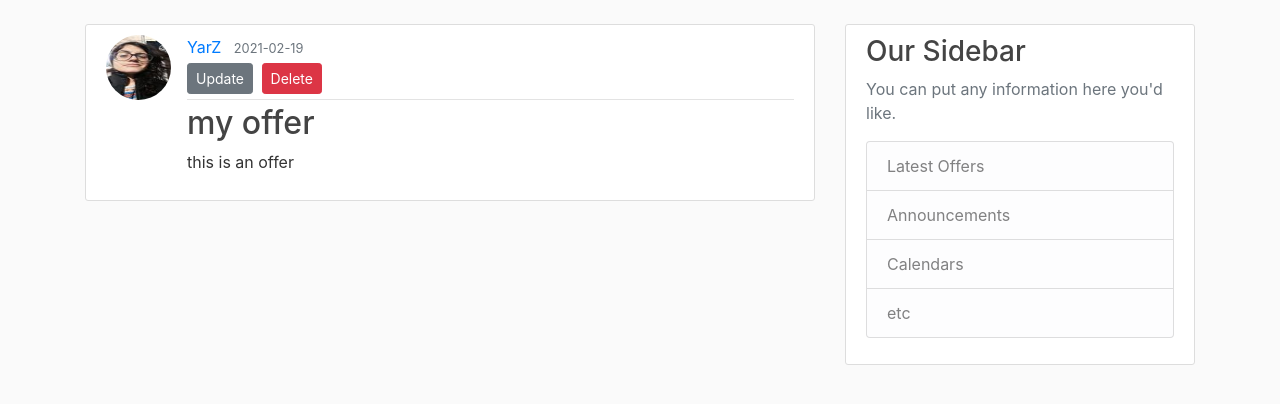
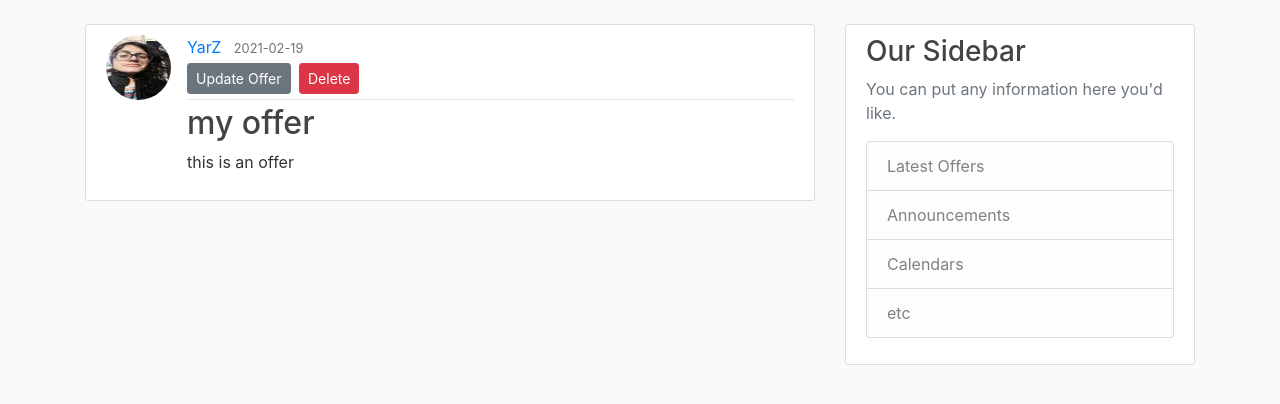
Before and after one commit to yara89/My_Apppy, a Flask app: page /post/1 in a window 1280 px wide. Shown: the part 56-460 px from the top of the page. Run offline with Flask 2, Linux system fonts and the light colour scheme; a user stored in the database is signed in; data comes from the database, SQL or seed files in the repository; some libraries are stand-ins or nearby versions.

```diff
--- a/tabadol/templates/post.html
+++ b/tabadol/templates/post.html
@@ -4,11 +4,11 @@
     <img class="rounded-circle article-img" src="{{ url_for('static', filename='profile_pics/' + post.author.image_file) }}">
     <div class="media-body">
       <div class="article-metadata">
-        <a class="mr-2" href="#">{{ post.author.username }}</a>
+        <a class="mr-2" href="{{ url_for('user_posts', username=post.author.username) }}">{{ post.author.username }}</a>
         <small class="text-muted">{{ post.date_posted.strftime('%Y-%m-%d') }}</small>
         {% if post.author == current_user %}
          <div>
-           <a class="btn btn-secondary btn-sm mt-1 mb-1" href="{{ url_for('update_post', post_id=post.id) }}">Update</a>
+           <a class="btn btn-secondary btn-sm mt-1 mb-1" href="{{ url_for('update_post', post_id=post.id) }}">Update Offer</a>
            <button type="button" class="btn btn-danger btn-sm m-1" data-toggle="modal" data-target="#deleteModal">Delete</button>
          </div>
         {% endif %}
@@ -22,7 +22,7 @@
     <div class="modal-dialog" role="document">
       <div class="modal-content">
         <div class="modal-header">
-          <h5 class="modal-title" id="deleteModalLabel">Delete Post?</h5>
+          <h5 class="modal-title" id="deleteModalLabel">Delete Offer?</h5>
           <button type="button" class="close" data-dismiss="modal" aria-label="Close">
             <span aria-hidden="true">&times;</span>
           </button>
```
